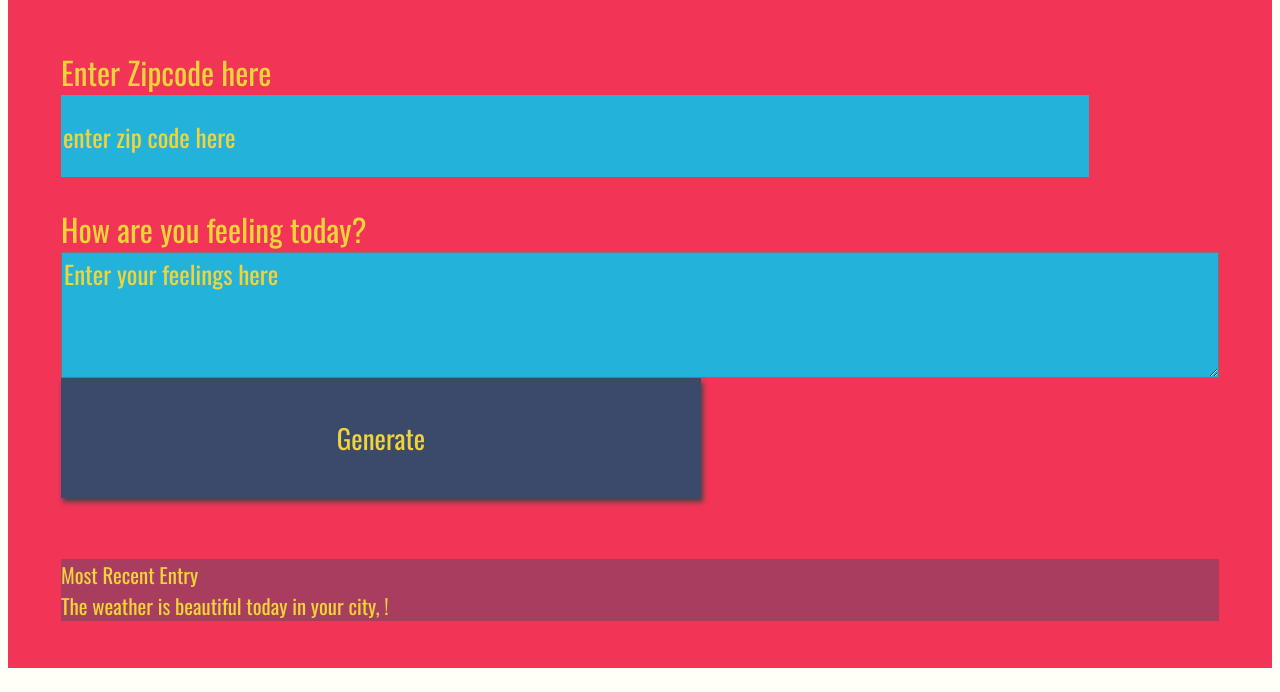
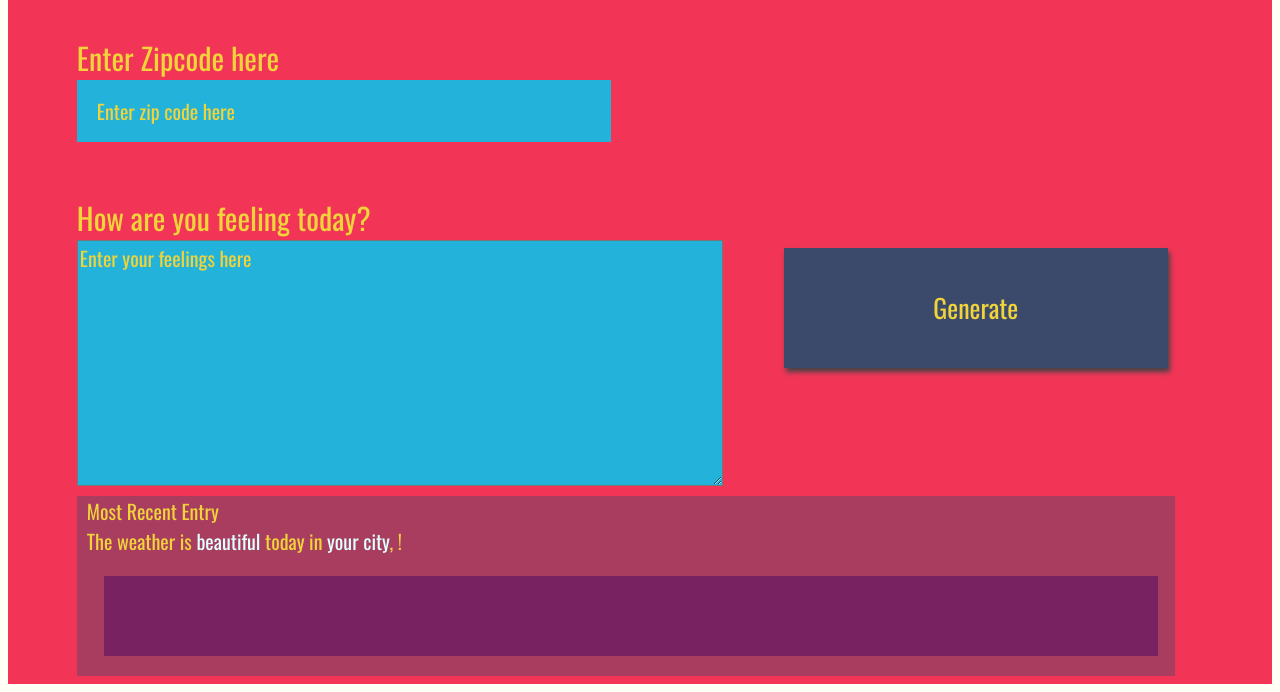
Before and after one commit to Barry-B15/weather-journal-app, a website: page website/index.html in a window 1280 px wide. Shown: the part 140-832 px from the top of the page. Drawn offline with nearby package versions, Linux system fonts and the light colour scheme; a web font is replaced by a local one.

Commit message:
updating css

```diff
--- a/website/app.js
+++ b/website/app.js
@@ -129,7 +129,7 @@ const updateUI = async() => {
         // update the HTML elements
         document.getElementById('date').innerHTML = "Posted on: " + newDate;
         document.getElementById('temp').innerHTML = "The temperature is: " + allData[0].temp + " &#176;" + "C"; //weather
-        document.getElementById('content').innerHTML = "And you feeling: " + allData[0].userFeeling;
+        document.getElementById('content').innerHTML = `And you're feeling: ` + allData[0].userFeeling;
 
         //My Additions
         document.getElementById('description').innerHTML = allData[0].description;
--- a/website/index.html
+++ b/website/index.html
@@ -6,7 +6,7 @@
     <meta name="viewport" content="width=device-width, initial-scale=1.0">
     <title>Weather Journal App</title>
     <link href="https://fonts.googleapis.com/css?family=Oswald:400,600,700|Ranga:400,700&display=swap" rel="stylesheet">
-    <link rel="stylesheet" href="testStyle.css">
+    <link rel="stylesheet" href="style.css">
 </head>
 
 <body>
@@ -16,7 +16,7 @@
         </div>
         <div class="holder zip">
             <label for="zip">Enter Zipcode here</label>
-            <input type="text" id="zip" placeholder="enter zip code here">
+            <input type="text" id="zip" placeholder="Enter zip code here">
         </div>
         <div class="holder feel">
             <label for="feelings">How are you feeling today?</label>
--- a/website/style.css
+++ b/website/style.css
@@ -6,46 +6,86 @@ body {
 #app {
     display: grid;
     grid-auto-rows: minmax(150px, auto);
-    /* grid-template-columns:  */
-    height: 100vh;
+    grid-template-columns: repeat(2 1fr);
+    height: 100%;
     background: #f23557;
     color: #f0d43a;
     justify-content: center;
-    grid-gap: 1em;
+    grid-gap: 0.5em;
     font-size: 20px;
     font-family: 'Oswald', sans-serif;
+    text-align: center;
+    min-width: 200px;
 }
 
-.holder {}
+.holder {
+    padding: 0;
+}
 
 .entry {
     background: rgba(59, 74, 107, .4);
+    width: 90vw;
+    margin-left: 2vw;
+    margin-bottom: 1vh;
 }
 
-#entryHolder {}
+#entryHolder {
+    margin: 0.5em auto;
+    padding: 0.3em 0.5em;
+    width: 90%;
+    background: #510d668e;
+    justify-content: center;
+}
 
-#date {}
+#date,
+#temp,
+#content {
+    color: thistle;
+    padding: 0.5em 1em;
+}
 
-#temp {}
+#description,
+#city,
+#country {
+    color: lightcyan;
+}
 
-#content {}
+.headline {
+    padding: 0.1em;
+}
 
-.headline {}
 
-.title {}
+/*My additions */
+
+#zip {
+    margin-left: 5vw;
+    width: 80vw;
+    padding-left: 1em;
+}
+
+#feelings {
+    width: 90vw;
+    height: 30vh;
+    margin-left: 2vw;
+}
+
+.feel {
+    display: grid;
+}
 
 
 /*  Basic Styling To Override Default For Basic HTML Elements */
 
 label {
     display: block;
-    font-size: 27px;
+    font-size: 1.5em;
 }
 
 input {
     display: block;
     height: 60px;
-    width: 320px;
+    width: 90vw;
+    /*320px;*/
     background: #22b2da;
     color: #f0d43a;
     font-size: 20px;
@@ -54,14 +94,16 @@ input {
 }
 
 button {
-    width: 400px;
-    height: 100px;
+    width: 50vw;
+    height: 15vw;
     background: #3b4a6b;
     color: #f0d43a;
     font-size: 26px;
     font-family: 'Oswald', sans-serif;
     border: none;
     box-shadow: 2px 4px 5px #444;
+    margin: 0.3em auto;
+    /* margin-left: 20vw; */
 }
 
 h1 {
@@ -105,3 +147,51 @@ button:focus {
     color: #f0d43a;
     font-family: 'Oswald', sans-serif;
 }
+
+@media screen and (min-width: 700px) {
+    #app {
+        text-align: left;
+    }
+    h1 {
+        font-size: 50px;
+        /* color: whitesmoke; */
+        padding: 0.1em;
+        width: fit-content;
+        /* box-shadow: 2px 4px 5px; */
+        border: 0.5px solid goldenrod;
+    }
+    .zip {
+        margin-left: 2vw;
+    }
+    #zip {
+        width: 40vw;
+        margin: 0;
+    }
+    #feelings {
+        width: 50vw;
+        height: 30vh;
+        margin: 0;
+        grid-column: 1;
+        grid-row: 2;
+    }
+    .holder.feel {
+        width: 90vw;
+        margin-left: 2vw;
+    }
+    button {
+        grid-column: 2;
+        grid-row: 2;
+        width: 30vw;
+        height: 15vh;
+        margin-left: 0;
+    }
+    .entry {
+        padding-left: 0.5em;
+        width: 85vw;
+    }
+    #entryHolder {
+        width: 95%;
+        margin: 1em auto;
+        padding: 0.5em;
+    }
+}
```
